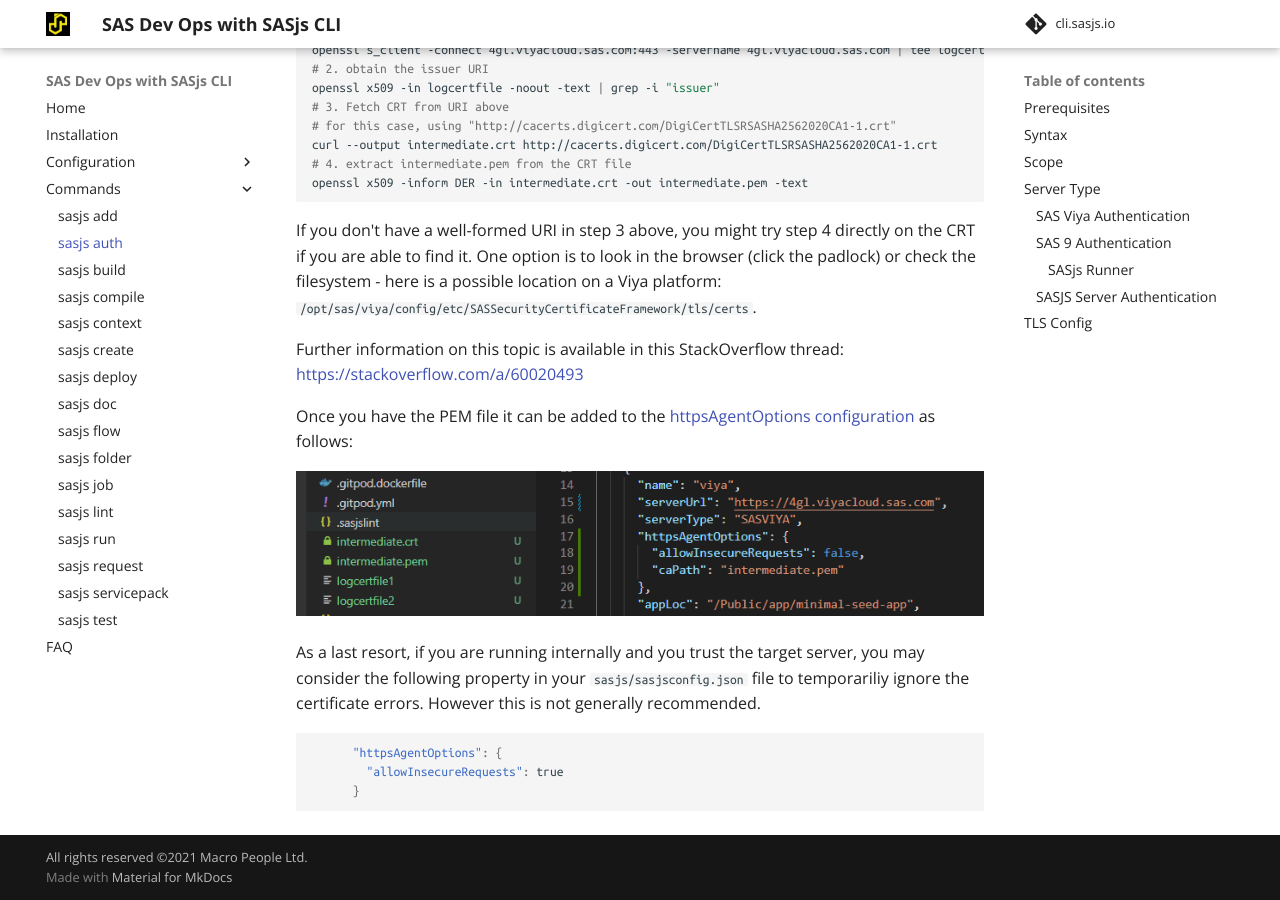
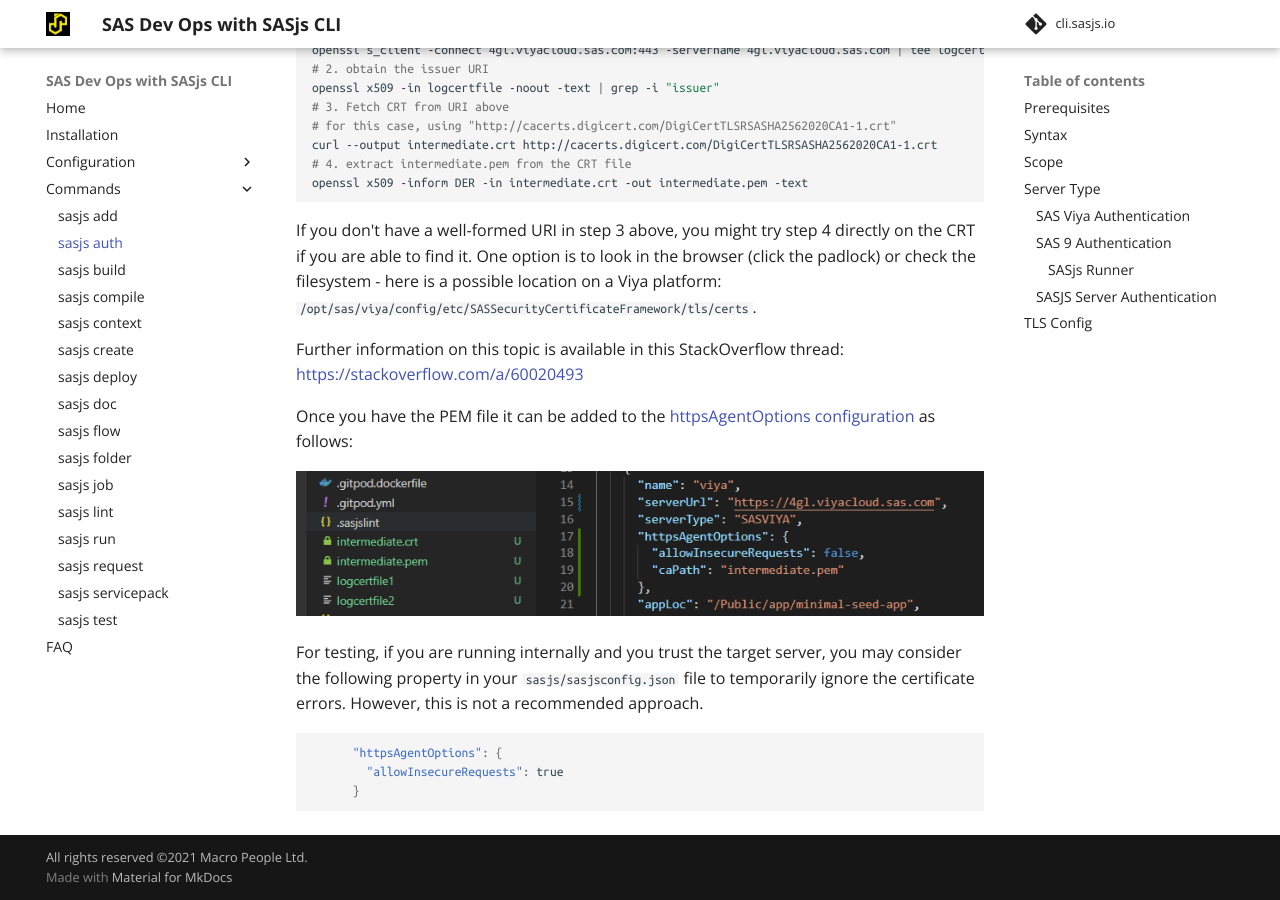
Before and after one commit to sasjs/cli.sasjs.io, an MkDocs documentation site: the page built from docs/auth.md, in a window 1280 px wide and 900 px high, scrolled down 3254 px. Built offline with MkDocs 1.6.1 and Material for MkDocs 9.7.7, drawn with Linux system fonts in a browser that asks for light colours.

Commit message:
fix: cert advice

````diff
--- a/docs/auth.md
+++ b/docs/auth.md
@@ -131,7 +131,7 @@
 
 ![intermediate certificate](img/intermediatepem.png)
 
-As a last resort, if you are running internally and you trust the target server, you may consider the following property in your `sasjs/sasjsconfig.json` file to temporariliy ignore the certificate errors.  However this is not generally recommended.
+For testing, if you are running internally and you trust the target server, you may consider the following property in your `sasjs/sasjsconfig.json` file to temporarily ignore the certificate errors.  However, this is not a recommended approach.
 
 ```json
       "httpsAgentOptions": {
````
